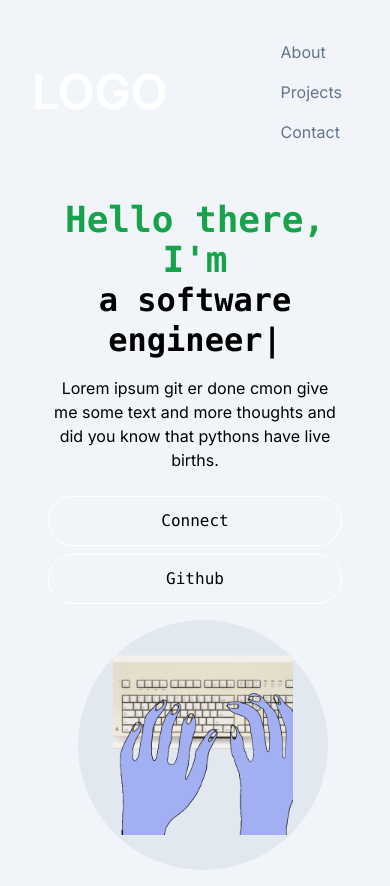
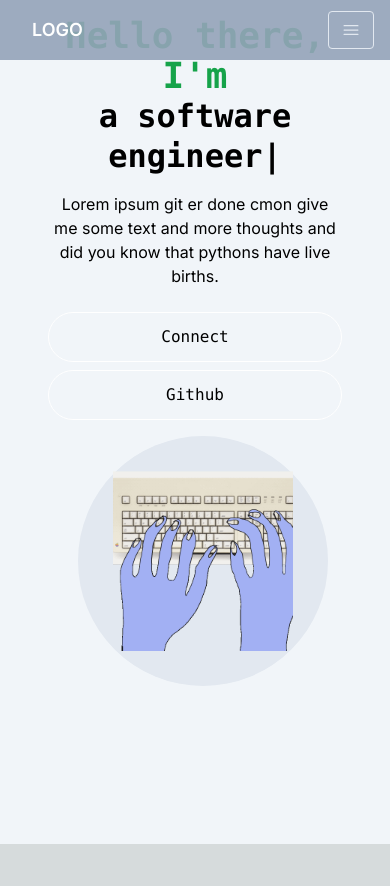
Before and after one commit to emmalgs/dev-portfolio, a Next.js app: page / in a window 390 px wide. After the commit the page ends 844 px from the top, so only its background shows below. Built offline with nearby package versions, Linux system fonts and the light colour scheme.

Commit message:
Add responsive navigation bar with menu icon

```diff
--- a/src/app/components/NavBar.tsx
+++ b/src/app/components/NavBar.tsx
@@ -1,6 +1,8 @@
-import React from "react";
+"use client";
+import React, { useState } from "react";
 import Link from "next/link";
 import NavLink from "./Navlink";
+import { Bars3Icon, XmarkIcon } from "@heroicons/react/24/solid";
 
 const navLinks = [
   {
@@ -15,17 +17,38 @@ const navLinks = [
     title: "Contact",
     href: "#contact",
   },
-]
+];
 
 const NavBar = () => {
+  const [navBarOpen, setNavBarOpen] = useState(false);
   return (
-    <nav>
-      <div className="flex flex-wrap items-center justify-between mx-auto p-8">
-        <Link href="/" className="text-5xl text-white font-semibold">
+    <nav className="fixed top-0 left-0 right-0 z-10 bg-slate-400 bg-opacity-90">
+      <div className="flex flex-wrap items-center justify-between mx-auto px-4">
+        <Link
+          href="/"
+          className="text-lg md:text-5xl text-white font-semibold p-4"
+        >
           LOGO
         </Link>
-        <div className="menu block md:w-auto" id="navbar">
-          <ul>
+        <div className="block md:hidden">
+          {navBarOpen ? (
+            <button
+              onClick={() => setNavBarOpen(false)}
+              className="flex items-center px-3 py-2 border rounded border-slate-200  text-slate-200 hover:text-white hover:border-white"
+            >
+              <XmarkIcon className="h-5 w-5" />
+            </button>
+          ) : (
+            <button
+              onClick={() => setNavBarOpen(true)}
+              className="flex items-center px-3 py-2 border rounded border-slate-200  text-slate-200 hover:text-white hover:border-white"
+            >
+              <Bars3Icon className="h-5 w-5" />
+            </button>
+          )}
+        </div>
+        <div className="menu hidden md:block md:w-auto" id="navbar">
+          <ul className="flex p-4 md:p-0 md:flex-row md:space-x-8 mt-0">
             {navLinks.map((link, index) => (
               <li key={index}>
                 <NavLink href={link.href} title={link.title} />
```
